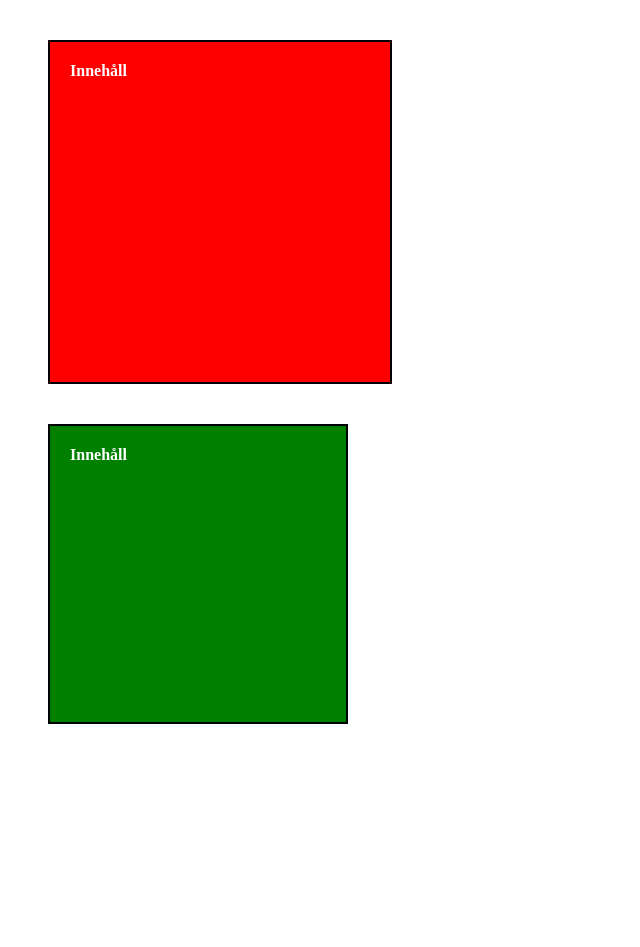
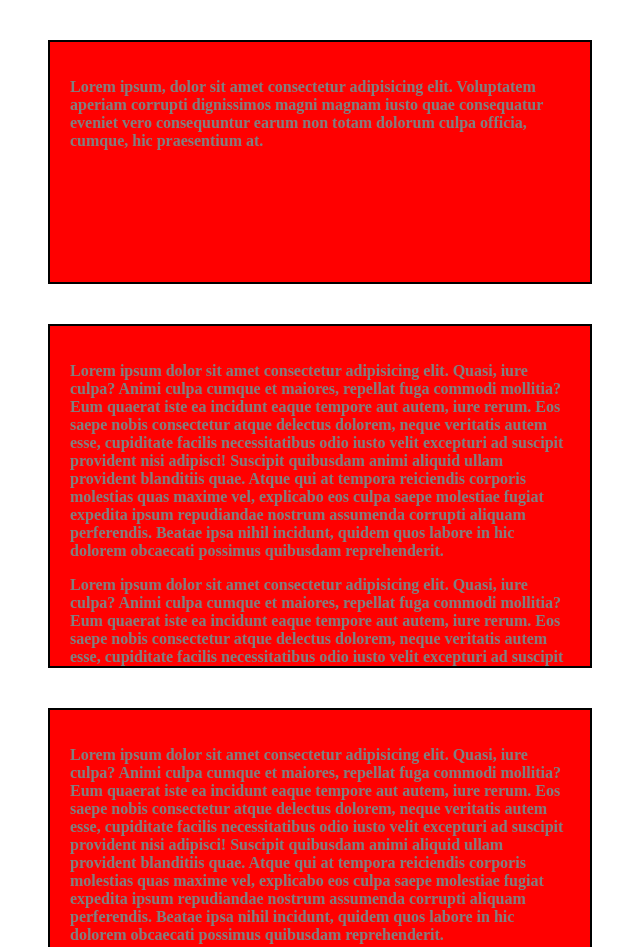
Before and after one commit to magisterblaman/AW23-IND_WEUWEB01_04_Layout, a plain HTML site: page index.html in a window 1280 px wide. Shown: the top 947 px of the page, without its empty margins (0-640 px from the left). Before the commit the page ends 800 px from the top, so only its background shows below. Drawn offline with Linux system fonts and the light colour scheme.

Commit message:
min/max-width/height + overflow

```diff
--- a/css/style.css
+++ b/css/style.css
@@ -1,31 +1,19 @@
-#my-div {
+div {
 	box-sizing: content-box;
 
 	margin: 40px;
 	padding: 20px;
 
-	width: 300px;
-	height: 300px;
+	min-height: 200px;
+	min-width: 200px;
+	max-height: 300px;
+	max-width: 500px;
 
 	background-color: red;
 	border: 2px solid black;
 
-	color: white;
+	color: gray;
 	font-weight: 700;
+
+	overflow: auto;
 }
-
-#my-div2 {
-	box-sizing: border-box;
-
-	margin: 40px;
-	padding: 20px;
-
-	width: 300px;
-	height: 300px;
-
-	background-color: green;
-	border: 2px solid black;
-
-	color: white;
-	font-weight: 700;
-}
--- a/index.html
+++ b/index.html
@@ -6,11 +6,32 @@
 		<link rel="stylesheet" href="css/style.css">
 	</head>
 	<body>
-		<div id="my-div">
-			Innehåll
+		<div>
+			<p>
+				Lorem ipsum, dolor sit amet consectetur adipisicing elit. Voluptatem aperiam corrupti dignissimos magni magnam iusto quae consequatur eveniet vero consequuntur earum non totam dolorum culpa officia, cumque, hic praesentium at.
+			</p>
 		</div>
-		<div id="my-div2">
-			Innehåll
+		<div>
+			<p>
+				Lorem ipsum dolor sit amet consectetur adipisicing elit. Quasi, iure culpa? Animi culpa cumque et maiores, repellat fuga commodi mollitia? Eum quaerat iste ea incidunt eaque tempore aut autem, iure rerum. Eos saepe nobis consectetur atque delectus dolorem, neque veritatis autem esse, cupiditate facilis necessitatibus odio iusto velit excepturi ad suscipit provident nisi adipisci! Suscipit quibusdam animi aliquid ullam provident blanditiis quae. Atque qui at tempora reiciendis corporis molestias quas maxime vel, explicabo eos culpa saepe molestiae fugiat expedita ipsum repudiandae nostrum assumenda corrupti aliquam perferendis. Beatae ipsa nihil incidunt, quidem quos labore in hic dolorem obcaecati possimus quibusdam reprehenderit.
+			</p>
+			<p>
+				Lorem ipsum dolor sit amet consectetur adipisicing elit. Quasi, iure culpa? Animi culpa cumque et maiores, repellat fuga commodi mollitia? Eum quaerat iste ea incidunt eaque tempore aut autem, iure rerum. Eos saepe nobis consectetur atque delectus dolorem, neque veritatis autem esse, cupiditate facilis necessitatibus odio iusto velit excepturi ad suscipit provident nisi adipisci! Suscipit quibusdam animi aliquid ullam provident blanditiis quae. Atque qui at tempora reiciendis corporis molestias quas maxime vel, explicabo eos culpa saepe molestiae fugiat expedita ipsum repudiandae nostrum assumenda corrupti aliquam perferendis. Beatae ipsa nihil incidunt, quidem quos labore in hic dolorem obcaecati possimus quibusdam reprehenderit.
+			</p>
+			<p>
+				Lorem ipsum dolor sit amet consectetur adipisicing elit. Quasi, iure culpa? Animi culpa cumque et maiores, repellat fuga commodi mollitia? Eum quaerat iste ea incidunt eaque tempore aut autem, iure rerum. Eos saepe nobis consectetur atque delectus dolorem, neque veritatis autem esse, cupiditate facilis necessitatibus odio iusto velit excepturi ad suscipit provident nisi adipisci! Suscipit quibusdam animi aliquid ullam provident blanditiis quae. Atque qui at tempora reiciendis corporis molestias quas maxime vel, explicabo eos culpa saepe molestiae fugiat expedita ipsum repudiandae nostrum assumenda corrupti aliquam perferendis. Beatae ipsa nihil incidunt, quidem quos labore in hic dolorem obcaecati possimus quibusdam reprehenderit.
+			</p>
+		</div>
+		<div>
+			<p>
+				Lorem ipsum dolor sit amet consectetur adipisicing elit. Quasi, iure culpa? Animi culpa cumque et maiores, repellat fuga commodi mollitia? Eum quaerat iste ea incidunt eaque tempore aut autem, iure rerum. Eos saepe nobis consectetur atque delectus dolorem, neque veritatis autem esse, cupiditate facilis necessitatibus odio iusto velit excepturi ad suscipit provident nisi adipisci! Suscipit quibusdam animi aliquid ullam provident blanditiis quae. Atque qui at tempora reiciendis corporis molestias quas maxime vel, explicabo eos culpa saepe molestiae fugiat expedita ipsum repudiandae nostrum assumenda corrupti aliquam perferendis. Beatae ipsa nihil incidunt, quidem quos labore in hic dolorem obcaecati possimus quibusdam reprehenderit.
+			</p>
+			<p>
+				Lorem ipsum dolor sit amet consectetur adipisicing elit. Quasi, iure culpa? Animi culpa cumque et maiores, repellat fuga commodi mollitia? Eum quaerat iste ea incidunt eaque tempore aut autem, iure rerum. Eos saepe nobis consectetur atque delectus dolorem, neque veritatis autem esse, cupiditate facilis necessitatibus odio iusto velit excepturi ad suscipit provident nisi adipisci! Suscipit quibusdam animi aliquid ullam provident blanditiis quae. Atque qui at tempora reiciendis corporis molestias quas maxime vel, explicabo eos culpa saepe molestiae fugiat expedita ipsum repudiandae nostrum assumenda corrupti aliquam perferendis. Beatae ipsa nihil incidunt, quidem quos labore in hic dolorem obcaecati possimus quibusdam reprehenderit.
+			</p>
+			<p>
+				Lorem ipsum dolor sit amet consectetur adipisicing elit. Quasi, iure culpa? Animi culpa cumque et maiores, repellat fuga commodi mollitia? Eum quaerat iste ea incidunt eaque tempore aut autem, iure rerum. Eos saepe nobis consectetur atque delectus dolorem, neque veritatis autem esse, cupiditate facilis necessitatibus odio iusto velit excepturi ad suscipit provident nisi adipisci! Suscipit quibusdam animi aliquid ullam provident blanditiis quae. Atque qui at tempora reiciendis corporis molestias quas maxime vel, explicabo eos culpa saepe molestiae fugiat expedita ipsum repudiandae nostrum assumenda corrupti aliquam perferendis. Beatae ipsa nihil incidunt, quidem quos labore in hic dolorem obcaecati possimus quibusdam reprehenderit.
+			</p>
 		</div>
 	</body>
 </html>
```
